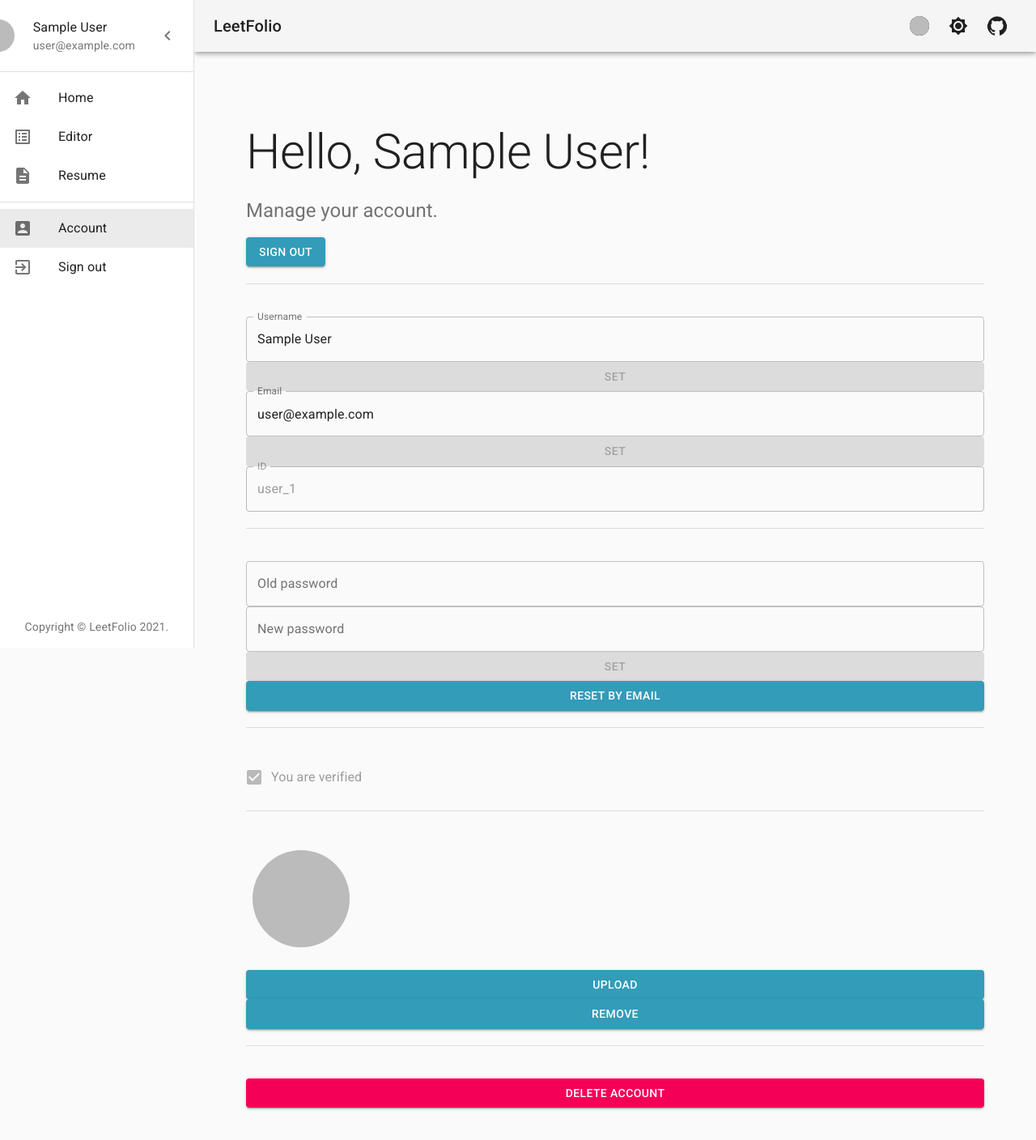
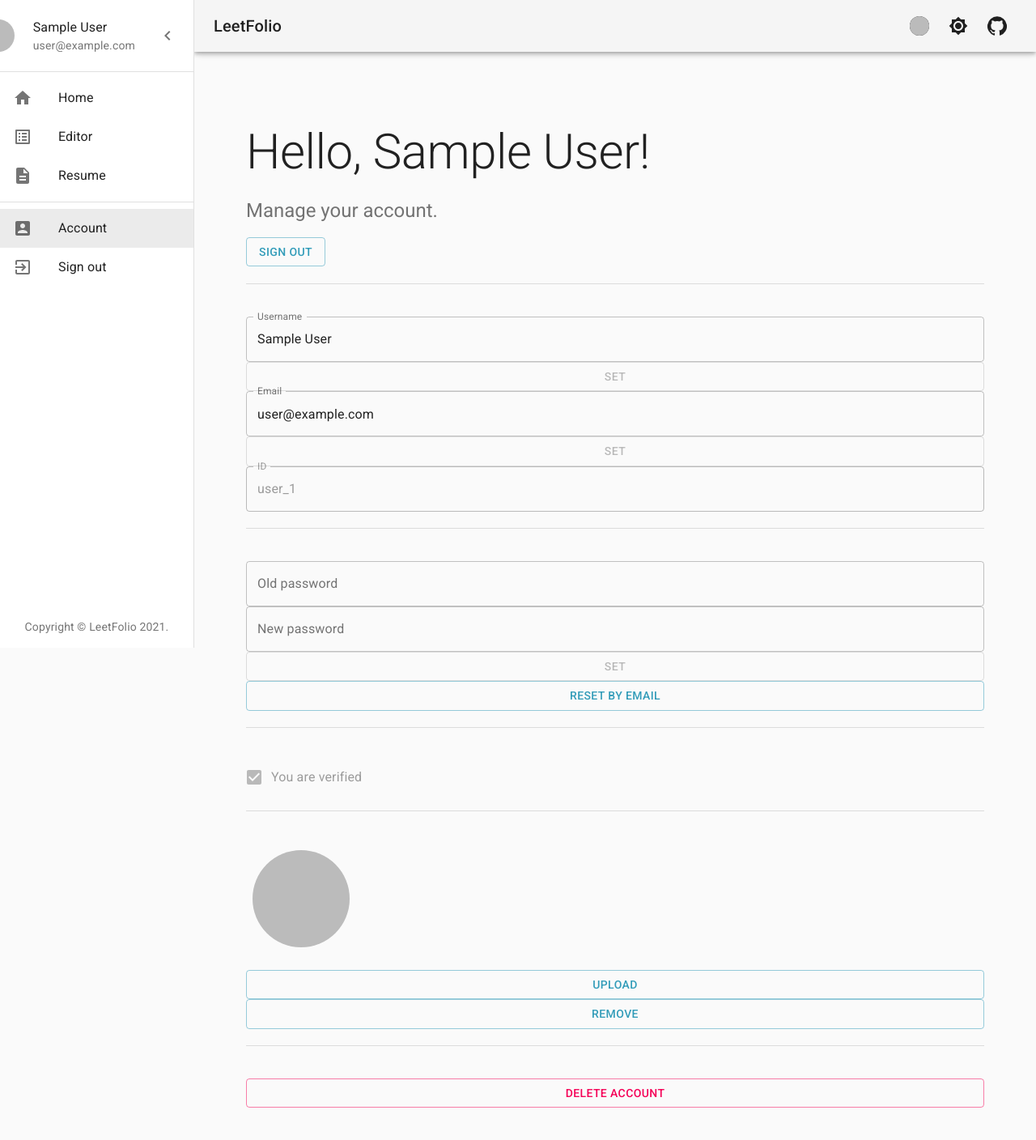
Before and after one commit to JoHoop/leetfolio, a React (Create React App) app: page /account in a window 1280 px wide. Shown: the whole page at 81% size. Built offline with nearby package versions, Linux system fonts and the light colour scheme; no server answers; sample sign-in values are in the browser's storage.

Commit message:
Change button variant to outlined

```diff
--- a/src/pages/Account.js
+++ b/src/pages/Account.js
@@ -207,7 +207,7 @@ export const Account = () => {
       <Typography variant='h5' color='textSecondary' paragraph>
         Manage your account.
       </Typography>
-      <Button onClick={handleSignOut} variant='contained' color='primary'>
+      <Button onClick={handleSignOut} variant='outlined' color='primary'>
         Sign out
       </Button>
       <br />
@@ -231,7 +231,7 @@ export const Account = () => {
             disabled={username === currentUser.displayName}
             onClick={handleChangeUsername}
             fullWidth
-            variant='contained'
+            variant='outlined'
             color='primary'
           >
             Set
@@ -255,7 +255,7 @@ export const Account = () => {
             disabled={email === currentUser.email || !isEmailValid(email)}
             onClick={handleChangeEmail}
             fullWidth
-            variant='contained'
+            variant='outlined'
             color='primary'
           >
             Set
@@ -301,7 +301,7 @@ export const Account = () => {
         disabled={newPassword === '' || oldPassword !== currentUser.password}
         onClick={handleChangePassword}
         fullWidth
-        variant='contained'
+        variant='outlined'
         color='primary'
       >
         Set
@@ -310,7 +310,7 @@ export const Account = () => {
       <Button
         onClick={handleResetPassword}
         fullWidth
-        variant='contained'
+        variant='outlined'
         color='primary'
       >
         Reset by email
@@ -335,7 +335,7 @@ export const Account = () => {
         <Button
           onClick={handleVerifyEmail}
           fullWidth
-          variant='contained'
+          variant='outlined'
           color='primary'
         >
           Send verification email
@@ -368,12 +368,7 @@ export const Account = () => {
           hidden
         />
         <label htmlFor='contained-button-file'>
-          <Button
-            fullWidth
-            variant='contained'
-            component='span'
-            color='primary'
-          >
+          <Button fullWidth variant='outlined' component='span' color='primary'>
             Upload
           </Button>
         </label>
@@ -381,7 +376,7 @@ export const Account = () => {
           disabled={!currentUser.photoURL}
           onClick={handleRemovePhoto}
           fullWidth
-          variant='contained'
+          variant='outlined'
           color='primary'
         >
           Remove
@@ -396,7 +391,7 @@ export const Account = () => {
       <Button
         onClick={handleClickOpen}
         fullWidth
-        variant='contained'
+        variant='outlined'
         color='secondary'
       >
         Delete account
@@ -426,14 +421,14 @@ export const Account = () => {
           />
         </DialogContent>
         <DialogActions>
-          <Button onClick={handleClose} color='primary' variant='contained'>
+          <Button onClick={handleClose} color='primary' variant='outlined'>
             Cancel
           </Button>
           <Button
             onClick={handleDeleteUser}
             disabled={confirmUsername !== currentUser.displayName}
             color='secondary'
-            variant='contained'
+            variant='outlined'
           >
             Delete
           </Button>
--- a/src/pages/Editor.js
+++ b/src/pages/Editor.js
@@ -54,12 +54,12 @@ export const Editor = () => {
           hidden
         />
         <label htmlFor='contained-button-file'>
-          <Button variant='contained' startIcon={<Publish />} component='span'>
+          <Button variant='outlined' startIcon={<Publish />} component='span'>
             Upload
           </Button>
         </label>
         <Button
-          variant='contained'
+          variant='outlined'
           startIcon={<GetApp />}
           href={`data:text/json;charset=utf-8,${encodeURIComponent(
             JSON.stringify(resume)
@@ -68,10 +68,10 @@ export const Editor = () => {
         >
           Download
         </Button>
-        <Button variant='contained' startIcon={<Replay />} onClick={setDefault}>
+        <Button variant='outlined' startIcon={<Replay />} onClick={setDefault}>
           Default
         </Button>
-        <Button variant='contained' startIcon={<Clear />} onClick={setEmpty}>
+        <Button variant='outlined' startIcon={<Clear />} onClick={setEmpty}>
           Reset
         </Button>
       </Box>
@@ -86,7 +86,7 @@ export const Editor = () => {
         autoComplete='on'
         liveValidate
       >
-        <Button variant='contained' startIcon={<Save />} type='submit'>
+        <Button variant='outlined' startIcon={<Save />} type='submit'>
           Submit
         </Button>
       </Form>
--- a/src/pages/Reset.js
+++ b/src/pages/Reset.js
@@ -98,7 +98,7 @@ export const Reset = () => {
         </Grid>
         <Button
           fullWidth
-          variant='contained'
+          variant='outlined'
           color='primary'
           className={classes.submit}
           disabled={!emailInputValid}
--- a/src/pages/SignIn.js
+++ b/src/pages/SignIn.js
@@ -134,7 +134,7 @@ export const SignIn = () => {
         </Grid>
         <Button
           fullWidth
-          variant='contained'
+          variant='outlined'
           color='primary'
           className={classes.signInButton}
           disabled={!emailInputValid}
@@ -155,7 +155,7 @@ export const SignIn = () => {
           </Grid>
         </Grid>
         <Button
-          variant='contained'
+          variant='outlined'
           color='secondary'
           className={classes.googleButton}
           onClick={handleSignInWithGoogle}
--- a/src/pages/SignUp.js
+++ b/src/pages/SignUp.js
@@ -135,7 +135,7 @@ export const SignUp = () => {
         </Grid>
         <Button
           fullWidth
-          variant='contained'
+          variant='outlined'
           color='primary'
           className={classes.submit}
           disabled={!emailInputValid}
```
